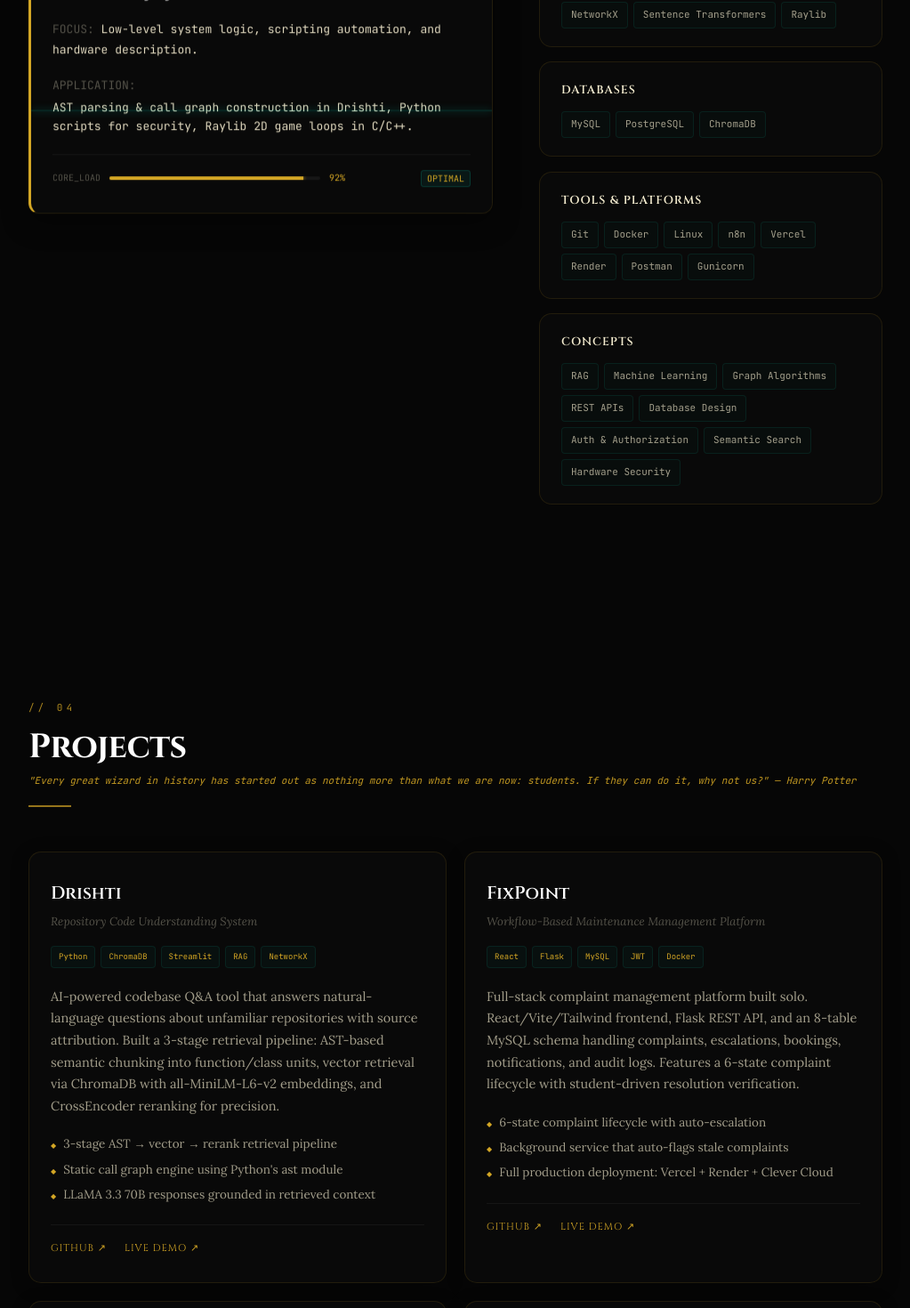
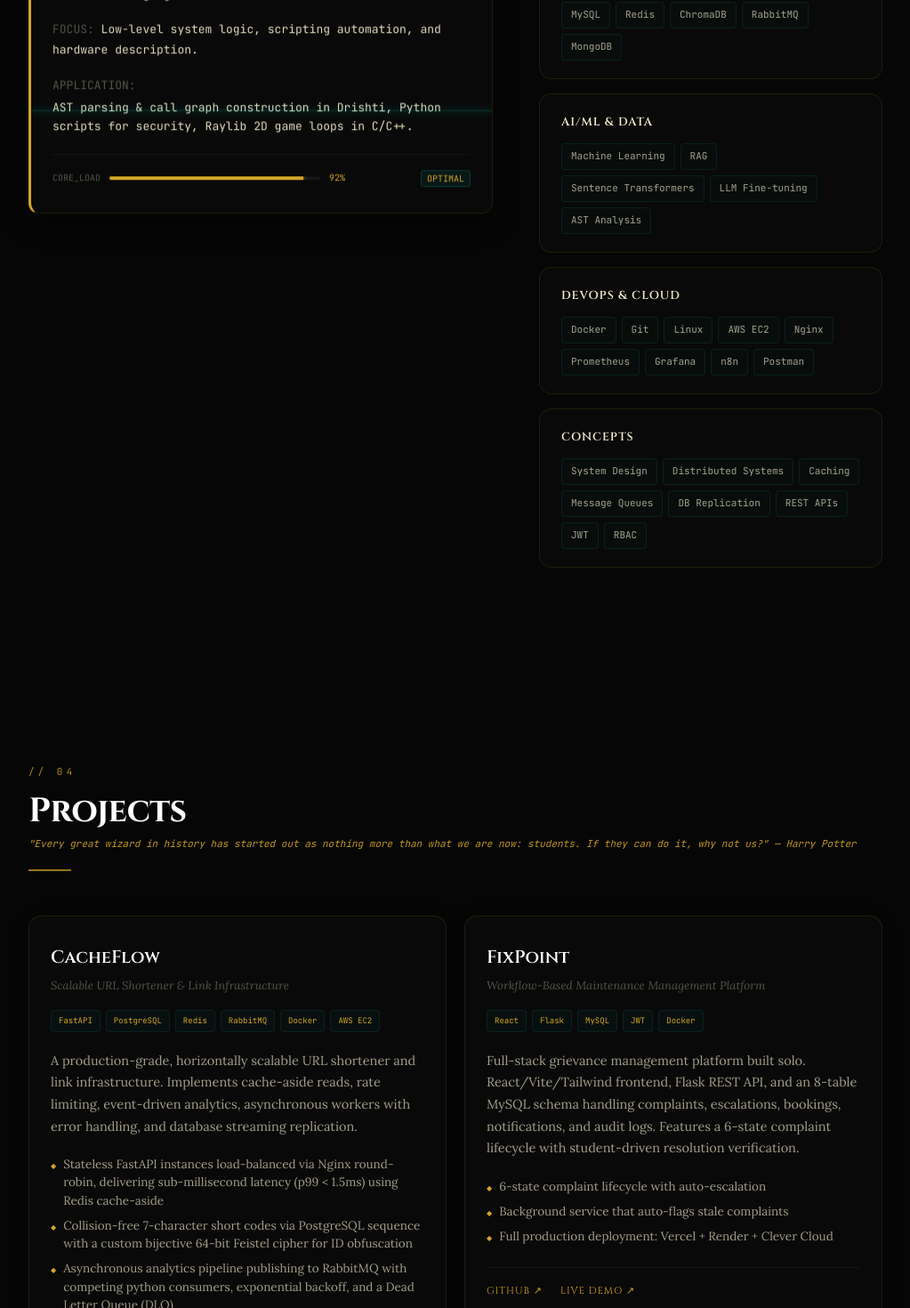
Before and after one commit to KeshavSwami04/KeshavSwami_Portfolio, a React (Vite) app: page / in a window 1280 px wide. Shown: the part 2840-4310 px from the top of the page at 89% size, without its empty margins (128-1151 px from the left). Built offline with nearby package versions, Linux system fonts and the light colour scheme.

Commit message:
Update portfolio with CacheFlow project and resume updates

```diff
--- a/src/data.js
+++ b/src/data.js
@@ -35,7 +35,7 @@
     highlights: [
       "JEE Advanced 2024: AIR 5572 (General Category)",
       "CBSE Class XII: 95.6%",
-      "DSA · ML · Digital Design · Signals & Systems · Linear Algebra",
+      "Data Structures & Algorithms · Machine Learning · Digital Design · Signals & Systems · Probability & Statistics · Linear Algebra",
     ],
   },
 ];
@@ -53,26 +53,54 @@
     items: ["C", "C++", "Python", "JavaScript", "TypeScript", "SQL", "Verilog"],
   },
   {
-    category: "Frameworks & Libraries",
-    items: ["React", "Flask", "Streamlit", "Tailwind CSS", "NetworkX", "Sentence Transformers", "Raylib"],
+    category: "Web, Backend & Databases",
+    items: ["FastAPI", "Flask", "React", "PostgreSQL", "MySQL", "Redis", "ChromaDB", "RabbitMQ", "MongoDB"],
   },
   {
-    category: "Databases",
-    items: ["MySQL", "PostgreSQL", "ChromaDB"],
+    category: "AI/ML & Data",
+    items: ["Machine Learning", "RAG", "Sentence Transformers", "LLM Fine-tuning", "AST Analysis"],
   },
   {
-    category: "Tools & Platforms",
-    items: ["Git", "Docker", "Linux", "n8n", "Vercel", "Render", "Postman", "Gunicorn"],
+    category: "DevOps & Cloud",
+    items: ["Docker", "Git", "Linux", "AWS EC2", "Nginx", "Prometheus", "Grafana", "n8n", "Postman"],
   },
   {
     category: "Concepts",
-    items: ["RAG", "Machine Learning", "Graph Algorithms", "REST APIs", "Database Design", "Auth & Authorization", "Semantic Search", "Hardware Security"],
+    items: ["System Design", "Distributed Systems", "Caching", "Message Queues", "DB Replication", "REST APIs", "JWT", "RBAC"],
   },
 ];
 
 export const projects = [
   {
     id: "01",
+    name: "CacheFlow",
+    subtitle: "Scalable URL Shortener & Link Infrastructure",
+    stack: ["FastAPI", "PostgreSQL", "Redis", "RabbitMQ", "Docker", "AWS EC2"],
+    description: "A production-grade, horizontally scalable URL shortener and link infrastructure. Implements cache-aside reads, rate limiting, event-driven analytics, asynchronous workers with error handling, and database streaming replication.",
+    highlights: [
+      "Stateless FastAPI instances load-balanced via Nginx round-robin, delivering sub-millisecond latency (p99 < 1.5ms) using Redis cache-aside",
+      "Collision-free 7-character short codes via PostgreSQL sequence with a custom bijective 64-bit Feistel cipher for ID obfuscation",
+      "Asynchronous analytics pipeline publishing to RabbitMQ with competing python consumers, exponential backoff, and a Dead Letter Queue (DLQ)"
+    ],
+    github: "https://github.com/KeshavSwami04/CacheFlow",
+    demo: "http://13.49.57.61.nip.io:3000",
+  },
+  {
+    id: "02",
+    name: "FixPoint",
+    subtitle: "Workflow-Based Maintenance Management Platform",
+    stack: ["React", "Flask", "MySQL", "JWT", "Docker"],
+    description: "Full-stack grievance management platform built solo. React/Vite/Tailwind frontend, Flask REST API, and an 8-table MySQL schema handling complaints, escalations, bookings, notifications, and audit logs. Features a 6-state complaint lifecycle with student-driven resolution verification.",
+    highlights: [
+      "6-state complaint lifecycle with auto-escalation",
+      "Background service that auto-flags stale complaints",
+      "Full production deployment: Vercel + Render + Clever Cloud",
+    ],
+    github: "https://github.com/KeshavSwami04/FixPoint",
+    demo: "https://fixpoint-roan.vercel.app",
+  },
+  {
+    id: "03",
     name: "Drishti",
     subtitle: "Repository Code Understanding System",
     stack: ["Python", "ChromaDB", "Streamlit", "RAG", "NetworkX"],
@@ -86,21 +114,7 @@
     demo: "https://askdrishti.streamlit.app",
   },
   {
-    id: "02",
-    name: "FixPoint",
-    subtitle: "Workflow-Based Maintenance Management Platform",
-    stack: ["React", "Flask", "MySQL", "JWT", "Docker"],
-    description: "Full-stack complaint management platform built solo. React/Vite/Tailwind frontend, Flask REST API, and an 8-table MySQL schema handling complaints, escalations, bookings, notifications, and audit logs. Features a 6-state complaint lifecycle with student-driven resolution verification.",
-    highlights: [
-      "6-state complaint lifecycle with auto-escalation",
-      "Background service that auto-flags stale complaints",
-      "Full production deployment: Vercel + Render + Clever Cloud",
-    ],
-    github: "https://github.com/KeshavSwami04/FixPoint",
-    demo: "https://fixpoint-roan.vercel.app",
-  },
-  {
-    id: "03",
+    id: "04",
     name: "Treasure Hunt — IITJ Edition",
     subtitle: "Campus-Based 2D Adventure Game",
     stack: ["C", "C++", "Raylib", "RayMob"],
@@ -115,7 +129,7 @@
     demo: null,
   },
   {
-    id: "04",
+    id: "05",
     name: "Power Distribution Simulator",
     subtitle: "Interactive Grid Simulation",
     stack: ["C++", "Raylib", "Graph Algorithms"],
@@ -129,7 +143,7 @@
     demo: null,
   },
   {
-    id: "05",
+    id: "06",
     name: "Chess (C + GTK3)",
     subtitle: "Desktop Chess Engine",
     stack: ["C", "GTK3"],
@@ -141,17 +155,6 @@
     github: "https://github.com/KeshavSwami04/chess-c-gtk3",
     demo: null,
   },
-  // ── ADD MORE PROJECTS BELOW ──
-  // {
-  //   id: "06",
-  //   name: "Your Next Project",
-  //   subtitle: "Short tagline",
-  //   stack: ["React", "Node.js"],
-  //   description: "Description here.",
-  //   highlights: ["Key feature 1", "Key feature 2"],
-  //   github: "https://github.com/...",
-  //   demo: null,
-  // },
 ];
 
 export const research = [
@@ -160,7 +163,7 @@
     period: "Jan 2026 – Apr 2026",
     supervisor: "Prof. Arpit Khandelwal",
     institution: "IIT Jodhpur",
-    description: "Engineered a fully automated hardware security pipeline in n8n that injects single-bit faults into Verilog RTL modules, runs up to 4 trials per campaign, and classifies each outcome as Critical, High, or Masked. Integrated Gemini 2.5 Flash to auto-generate fault-injection testbenches, produce TMR-hardened RTL with majority-voter logic and illegal-state recovery. Automated end-to-end security disclosure report generation eliminating all manual reporting effort.",
+    description: "Engineered a 28-node n8n hardware security pipeline performing automated single-bit fault injection into any Verilog RTL module, running 4 trials per campaign and classifying outcomes as Critical, High, or Masked. Integrated 4 Gemini 2.5 Flash nodes to auto-generate testbenches and produce TMR-hardened RTL with majority-voter logic, watchdog logic, and alignment enforcement (retrying up to 4 times on validation failure). Auto-generates executive-level security disclosure reports, completing the entire end-to-end flow in 2–5 minutes with zero manual intervention.",
     tags: ["n8n", "Verilog", "Gemini 2.5", "Hardware Security", "TMR"],
     github: "https://github.com/KeshavSwami04/Fault-Injection-Security-Framework",
   },
@@ -171,7 +174,7 @@
     role: "Student Guide",
     org: "IIT Jodhpur",
     period: "Jul 2025 – May 2026",
-    description: "Selected among 50 Student Guides from 360+ applicants. Mentored 14 incoming students through academic and campus transition. Guided 50+ freshmen across academics, onboarding, and student life.",
+    description: "Selected among 50 Student Guides from 360+ applicants. Mentored 14 incoming students and supported 50+ freshmen through academic onboarding and campus life.",
   },
   {
     role: "Assistant Head, Public Relations",
@@ -183,6 +186,6 @@
     role: "Assistant Head, Logistics",
     org: "TEDx IIT Jodhpur",
     period: "Feb 2026 – Mar 2026",
-    description: "Coordinated end-to-end logistics and operations for TEDx IIT Jodhpur with 12 invited speakers. Managed speaker coordination and ensured on-schedule execution across all sessions.",
+    description: "Coordinated end-to-end logistics for TEDx IIT Jodhpur with 12 invited speakers. Managed speaker coordination and ensured on-schedule execution across all sessions.",
   },
 ];
--- a/src/sections/Skills.jsx
+++ b/src/sections/Skills.jsx
@@ -12,30 +12,30 @@
     status: "OPTIMAL"
   },
   {
-    id: "SYS_FRAME_02",
-    focus: "Modern frontend UIs, RESTful backends, and AI retrieval architectures.",
-    useCase: "Semantic chunking via Sentence Transformers, REST API development in Flask, Android game compilation with RayMob.",
-    load: 88,
+    id: "SYS_WEB_DB_02",
+    focus: "Scalable backend routing, relational schema designs, memory caching, and event brokers.",
+    useCase: "Horizontally scalable URL shortener in FastAPI, cache-aside reads via Redis, async analytics queue with RabbitMQ, relational DB replicas.",
+    load: 94,
     status: "STABLE"
   },
   {
-    id: "SYS_DATA_03",
-    focus: "Relational database systems and high-dimensional vector stores.",
-    useCase: "Vector similarity search (ChromaDB), normalized multi-table schema design (MySQL & PostgreSQL).",
-    load: 80,
+    id: "SYS_AI_DATA_03",
+    focus: "Retrieval augmented generation (RAG), vector similarity pipelines, and automated text/code parsing.",
+    useCase: "3-stage retrieval pipeline (AST chunking, ChromaDB vector search, CrossEncoder reranking), call graph analysis, LLaMA 3.3 integration.",
+    load: 88,
     status: "SYNCHRONIZED"
   },
   {
-    id: "SYS_TOOL_04",
-    focus: "CI/CD automation, virtualization, and cloud production environments.",
-    useCase: "Automated RTL security workflow loops in n8n, containerized development (Docker), Vercel & Render hosting.",
-    load: 85,
+    id: "SYS_CLD_OPS_04",
+    focus: "Cloud hosting, container virtualization, reverse proxy routing, and automation workflows.",
+    useCase: "AWS EC2 instances with Nginx round-robin, automated RTL security n8n workflow loops, Prometheus monitoring, Docker containerization.",
+    load: 86,
     status: "ONLINE"
   },
   {
     id: "SYS_CONC_05",
     focus: "Advanced systems design, hardware security, and AI retrieval theory.",
-    useCase: "3-stage RAG retrieval pipeline (Drishti), TMR auto-hardening logical voters, widest-path power grid routing.",
+    useCase: "FastAPI rate-limiting via Redis sliding-window Lua scripts, PostgreSQL primary-replica replication, JWT token auth, RBAC enforcement.",
     load: 95,
     status: "ACTIVE"
   }
```
